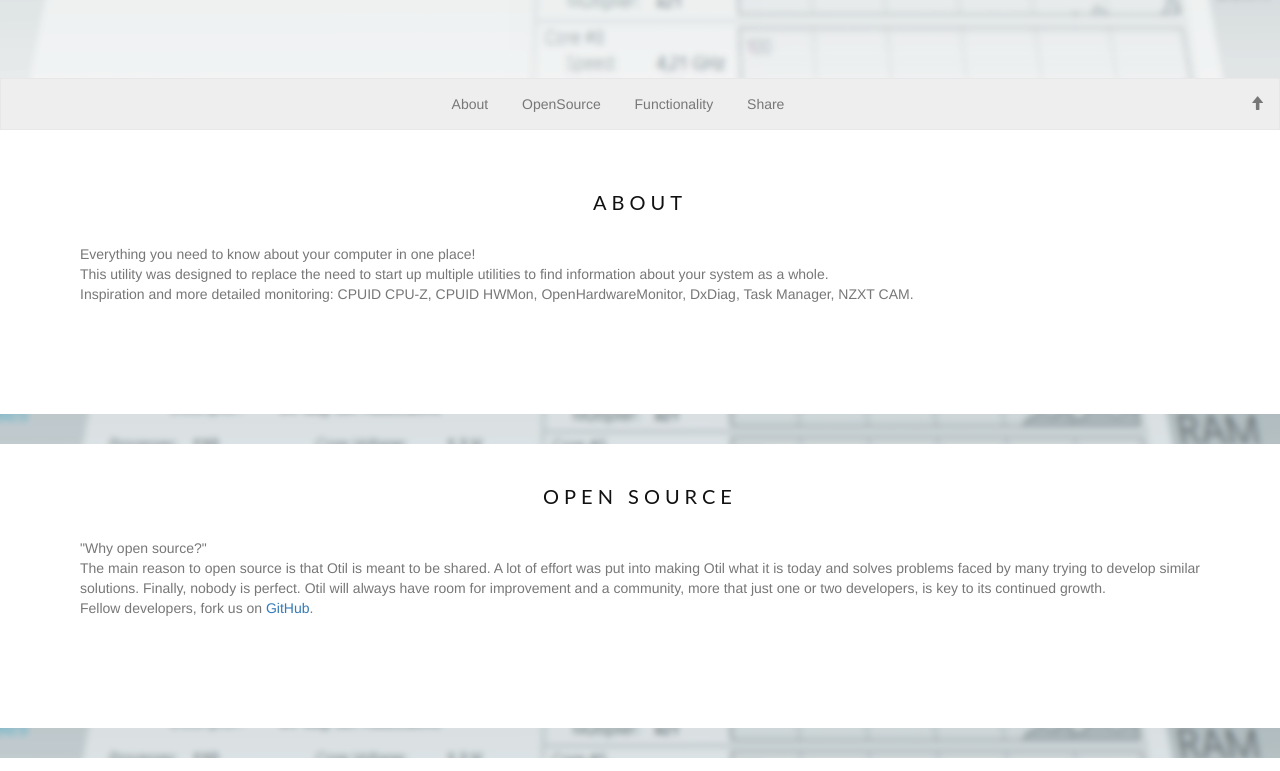
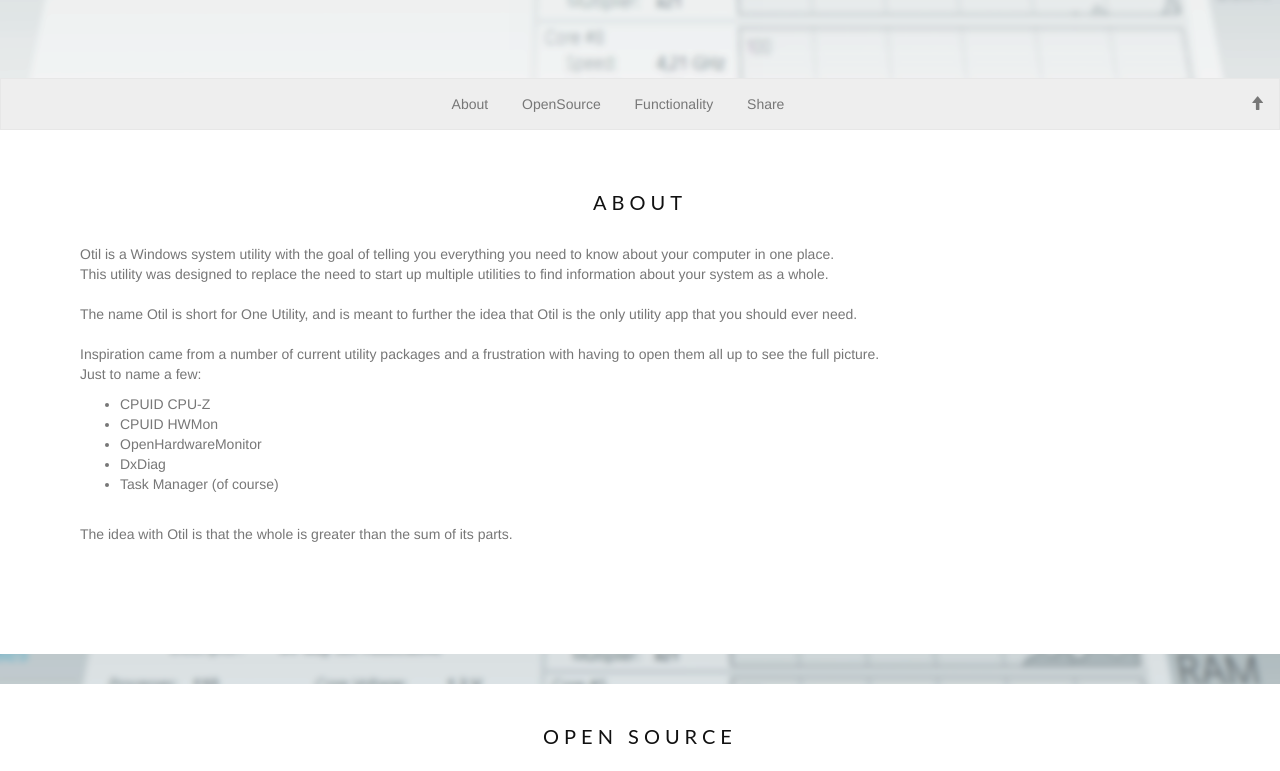
Before and after one commit to Kriogen777/OtilWebsite, a plain HTML site: page index.html in a window 1280 px wide. Shown: the part 522-1293 px from the top of the page. Drawn offline with nearby package versions, Linux system fonts and the light colour scheme.

Commit message:
Adding content. TODO: Functionality.

```diff
--- a/index.html
+++ b/index.html
@@ -64,9 +64,22 @@ $(document).ready(function(){
 <div class="content-box" id="about">
   <h3>About</h3><br>
   <p class="content">
-    Everything you need to know about your computer in one place! <br>
+    Otil is a Windows system utility with the goal of telling you everything you need to know about your computer in one place. <br>
     This utility was designed to replace the need to start up multiple utilities to find information about your system as a whole. <br>
-    Inspiration and more detailed monitoring: CPUID CPU-Z, CPUID HWMon, OpenHardwareMonitor, DxDiag, Task Manager, NZXT CAM.
+    <br>
+    The name Otil is short for One Utility, and is meant to further the idea that Otil is the only utility app that you should ever need. <br>
+    <br>
+    Inspiration came from a number of current utility packages and a frustration with having to open them all up to see the full picture. <br>
+    Just to name a few: <br>
+    <ul>
+      <li>CPUID CPU-Z</li>
+      <li>CPUID HWMon</li>
+      <li>OpenHardwareMonitor</li>
+      <li>DxDiag</li>
+      <li>Task Manager (of course)</li>
+    </ul>
+    <br>
+    The idea with Otil is that the whole is greater than the sum of its parts.
   </p>
 </div>
 
@@ -76,7 +89,7 @@ $(document).ready(function(){
   <h3>Open Source</h3><br>
   <p class="content">
     "Why open source?" <br>
-    The main reason to open source is that Otil is meant to be shared. A lot of effort was put into making Otil what it is today and solves problems faced by many trying to develop similar solutions.
+    The main reason to open source is that Otil is meant to be shared. A lot of effort was put into making Otil what it is today and solves problems faced by many trying to develop similar solutions.<br>
     Finally, nobody is perfect. Otil will always have room for improvement and a community, more that just one or two developers, is key to its continued growth.<br>
     Fellow developers, fork us on <a href="https://github.com/Kriogen777/Otil">GitHub</a>.
   </p>
```
